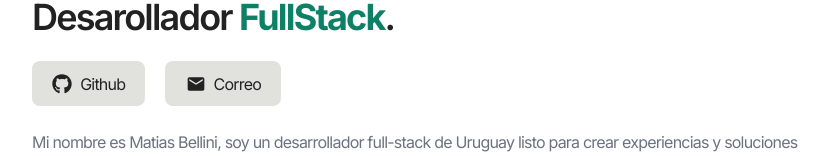
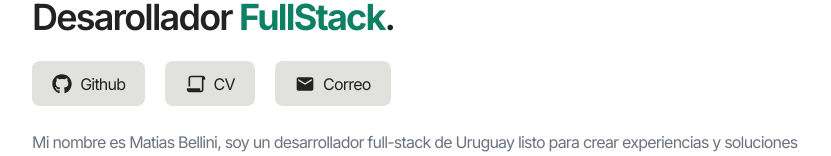
Before and after one commit to matibe95/portfolio, a React (Vite) app: page / in a window 1280 px wide. Shown: the part 155-311 px from the top of the page, without its empty margins (224-1055 px from the left). Built offline with nearby package versions, Linux system fonts and the light colour scheme.

Commit message:
add button to download the resume / cv

```diff
--- a/src/App.jsx
+++ b/src/App.jsx
@@ -16,6 +16,10 @@ function App() {
           <a target="_blank" href="https://github.com/matibe95" className='contact-buttons boton-principal flex gap-2 items-center justify-center px-3 py-2 bg-[#e1e1dd] rounded-lg' rel="noreferrer">
             <svg stroke="currentColor" fill="currentColor" strokeWidth="0" viewBox="0 0 496 512" height="20px" width="20px" xmlns="http://www.w3.org/2000/svg"><path d="M165.9 397.4c0 2-2.3 3.6-5.2 3.6-3.3.3-5.6-1.3-5.6-3.6 0-2 2.3-3.6 5.2-3.6 3-.3 5.6 1.3 5.6 3.6zm-31.1-4.5c-.7 2 1.3 4.3 4.3 4.9 2.6 1 5.6 0 6.2-2s-1.3-4.3-4.3-5.2c-2.6-.7-5.5.3-6.2 2.3zm44.2-1.7c-2.9.7-4.9 2.6-4.6 4.9.3 2 2.9 3.3 5.9 2.6 2.9-.7 4.9-2.6 4.6-4.6-.3-1.9-3-3.2-5.9-2.9zM244.8 8C106.1 8 0 113.3 0 252c0 110.9 69.8 205.8 169.5 239.2 12.8 2.3 17.3-5.6 17.3-12.1 0-6.2-.3-40.4-.3-61.4 0 0-70 15-84.7-29.8 0 0-11.4-29.1-27.8-36.6 0 0-22.9-15.7 1.6-15.4 0 0 24.9 2 38.6 25.8 21.9 38.6 58.6 27.5 72.9 20.9 2.3-16 8.8-27.1 16-33.7-55.9-6.2-112.3-14.3-112.3-110.5 0-27.5 7.6-41.3 23.6-58.9-2.6-6.5-11.1-33.3 2.6-67.9 20.9-6.5 69 27 69 27 20-5.6 41.5-8.5 62.8-8.5s42.8 2.9 62.8 8.5c0 0 48.1-33.6 69-27 13.7 34.7 5.2 61.4 2.6 67.9 16 17.7 25.8 31.5 25.8 58.9 0 96.5-58.9 104.2-114.8 110.5 9.2 7.9 17 22.9 17 46.4 0 33.7-.3 75.4-.3 83.6 0 6.5 4.6 14.4 17.3 12.1C428.2 457.8 496 362.9 496 252 496 113.3 383.5 8 244.8 8zM97.2 352.9c-1.3 1-1 3.3.7 5.2 1.6 1.6 3.9 2.3 5.2 1 1.3-1 1-3.3-.7-5.2-1.6-1.6-3.9-2.3-5.2-1zm-10.8-8.1c-.7 1.3.3 2.9 2.3 3.9 1.6 1 3.6.7 4.3-.7.7-1.3-.3-2.9-2.3-3.9-2-.6-3.6-.3-4.3.7zm32.4 35.6c-1.6 1.3-1 4.3 1.3 6.2 2.3 2.3 5.2 2.6 6.5 1 1.3-1.3.7-4.3-1.3-6.2-2.2-2.3-5.2-2.6-6.5-1zm-11.4-14.7c-1.6 1-1.6 3.6 0 5.9 1.6 2.3 4.3 3.3 5.6 2.3 1.6-1.3 1.6-3.9 0-6.2-1.4-2.3-4-3.3-5.6-2z"></path></svg>
               Github
+          </a>
+          <a href="cv-matias-bellini.pdf" download className='contact-buttons boton-principal flex gap-2 items-center justify-center px-3 py-2 bg-[#e1e1dd] rounded-lg' rel="noreferrer">
+          <svg stroke="currentColor" fill="currentColor" strokeWidth="0" viewBox="0 0 24 24" height="20px" width="20px" xmlns="http://www.w3.org/2000/svg"><path d="M20 2C21.6569 2 23 3.34315 23 5V7H21V19C21 20.6569 19.6569 22 18 22H4C2.34315 22 1 20.6569 1 19V17H17V19C17 19.5128 17.386 19.9355 17.8834 19.9933L18 20C18.5128 20 18.9355 19.614 18.9933 19.1166L19 19V4H6C5.48716 4 5.06449 4.38604 5.00673 4.88338L5 5V15H3V5C3 3.34315 4.34315 2 6 2H20Z"></path></svg>
+              CV
           </a>
           <a target="_blank" href="mailto:matibel2005@gmail.com?Subject=Hola%20estoy%20interesado%20hablar%20contigo!" className='contact-buttons boton-principal flex gap-2 items-center justify-center px-3 py-2 bg-[#e1e1dd] rounded-lg' rel="noreferrer">
           <svg stroke="currentColor" fill="currentColor" strokeWidth="0" viewBox="0 0 24 24" height="20px" width="20px" xmlns="http://www.w3.org/2000/svg"><path fill="none" d="M0 0h24v24H0z"></path><path d="M20 4H4c-1.1 0-1.99.9-1.99 2L2 18c0 1.1.9 2 2 2h16c1.1 0 2-.9 2-2V6c0-1.1-.9-2-2-2zm0 4l-8 5-8-5V6l8 5 8-5v2z"></path></svg>
```
Also changed, not shown: 1 other file (tests, documents, lock files or other folders).
